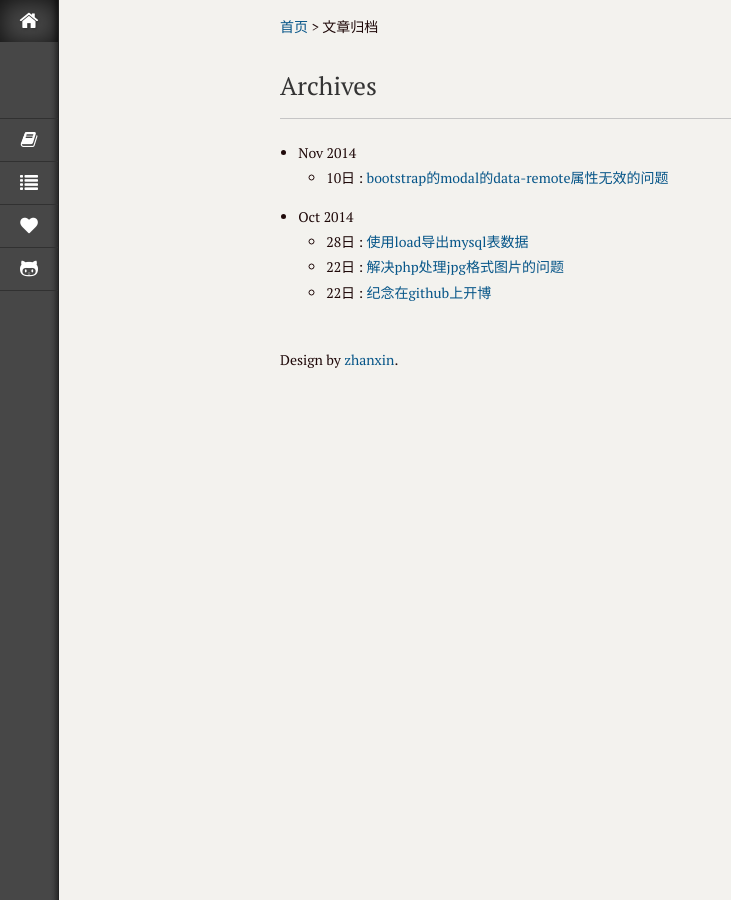
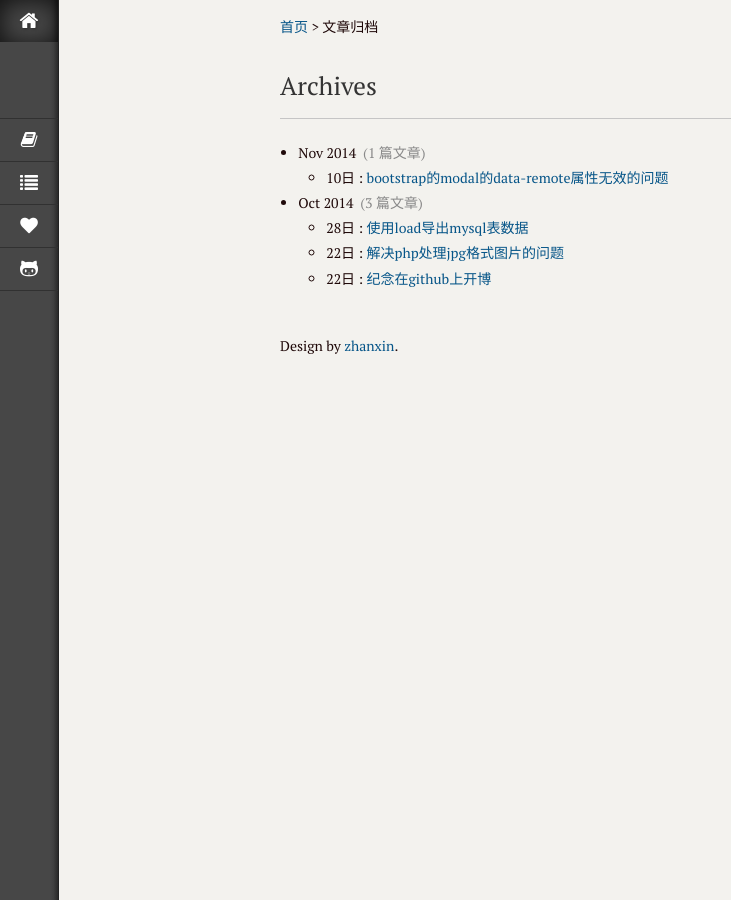
Before and after one commit to GitHubCuCu/dougaoyang.github.io, a Jekyll site: the page built from archives.html, in a window 1280 px wide. Shown: the whole page, without its empty margins (0-731 px from the left). Built offline with Jekyll 4.4.1, drawn with Linux system fonts in a browser that asks for light colours; Markdown is read by kramdown in place of the engine named in the settings.

Commit message:
update archives.html

```diff
--- a/archives.html
+++ b/archives.html
@@ -14,37 +14,44 @@ keywords: 博客, 编程, 笔记, php, mysql, linux
 <h1 class="lotus-pagetit">Archives</h1>
 <article id="archives">
 
-{% for post in site.posts  %}
-  {% capture this_month %}{{ post.date | date: "%b %Y" }}{% endcapture %}
-  {% capture next_month %}{{ post.previous.date | date: "%b %Y" }}{% endcapture %}
-
-  {% if forloop.first %}
-    <ul class="lotus-archives">
-        <li><span>{{this_month}} &nbsp;<em class="count"></em></span>
+{% assign count = 0 %}
+{% for post in site.posts %}
+    {% if forloop.first %}
+        {% capture saved_month %}{{ post.date | date: "%b %Y" }}{% endcapture %}
+        {% assign count = 1 %}
+        <ul class="lotus-archives">
+    {% else %}
+        {% capture this_month %}{{ post.date | date: "%b %Y" }}{% endcapture %}
+        {% if this_month == saved_month %}
+            {% assign count = count | plus: 1 %}
+        {% else %}
+            <li><span>{{ saved_month }} &nbsp;<em class="count">({{ count }}&nbsp;篇文章)</em></span>
+                <ul>
+            {% for _post in site.posts %}
+                {% capture _this_month %}{{ _post.date | date: "%b %Y" }}{% endcapture %}
+                {% if _this_month == saved_month %}
+                    <li>{{ _post.date | date: "%d日" }} : <a href="{{ _post.url }}" title="{{ _post.title }}">{{ _post.title }}</a></li>
+                {% endif %}
+            {% endfor %}
+                </ul>
+            </li>
+            {% assign count = 1 %}
+            {% capture saved_month %}{{ post.date | date: "%b %Y" }}{% endcapture %}
+        {% endif %}
+    {% endif %}
+    {% if forloop.last %}
+        <li><span>{{ saved_month }} &nbsp;<em class="count">({{ count }}&nbsp;篇文章)</em></span>
             <ul>
-  {% endif %}
-
-                <li>{{ post.date | date: "%d日" }} : <a href="{{ post.url }}" title="{{ post.title }}">{{ post.title }}</a></li>
-
-  {% if forloop.last %}
+        {% for _post in site.posts %}
+            {% capture _this_month %}{{ _post.date | date: "%b %Y" }}{% endcapture %}
+            {% if _this_month == saved_month %}
+                <li>{{ _post.date | date: "%d日" }} : <a href="{{ _post.url }}" title="{{ _post.title }}">{{ _post.title }}</a></li>
+            {% endif %}
+        {% endfor %}
             </ul>
         </li>
     </ul>
-  {% else %}
-    {% if this_month != next_month %}
-            </ul>
-        </li>
-    </ul>
-    <ul>
-          <li><span>{{next_month}} &nbsp;</span>
-            <ul>
     {% endif %}
-  {% endif %}
-
-
 {% endfor %}
 
-
-
-
 </article>
```
